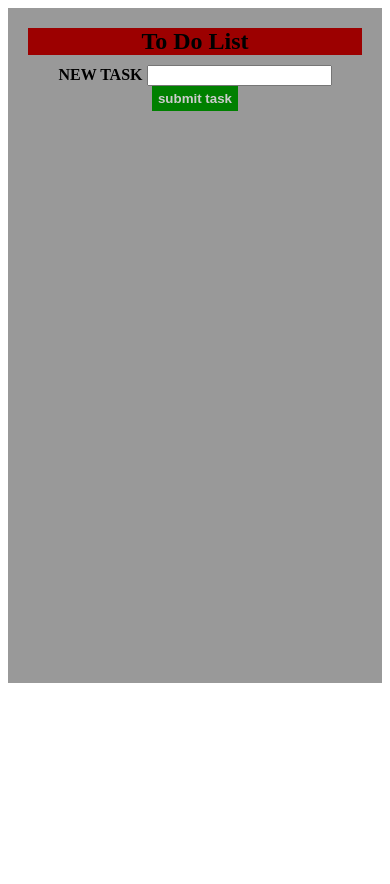
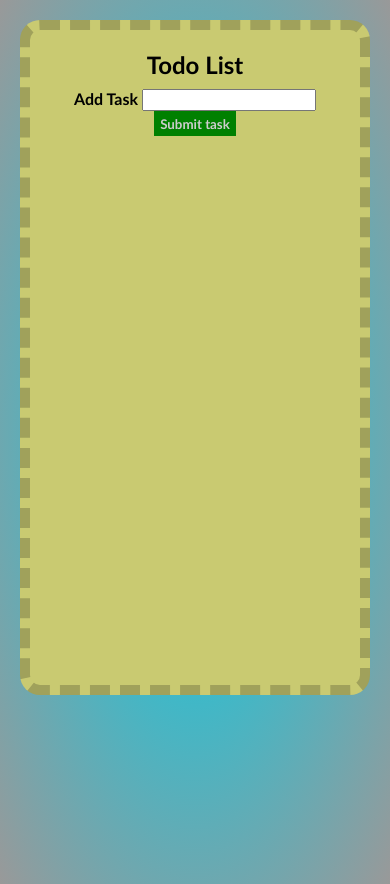
Before and after one commit to jonnred/todo-list-, a plain HTML site: page todolist.html in a window 390 px wide. Before the commit the page ends 860 px from the top, so only its background shows below. Drawn offline with Linux system fonts and the light colour scheme.

```diff
--- a/style.css
+++ b/style.css
@@ -1,13 +1,16 @@
 *{
     box-sizing: border-box;
+    font-family: 'Trebuchet MS', 'Lucida Sans Unicode', 'Lucida Grande', 'Lucida Sans', Arial, sans-serif;
 }
 body{
     height:100vh;
+    margin: 20px;
+    background: radial-gradient(rgb(2, 205, 231) , #999) ;
 }
 .header{
     font-size:24px;
     font-weight: 900;
-    background-color: rgb(156, 0, 0);
+
 }
 #task-list{
     max-width: 400px;
@@ -26,7 +29,7 @@ body{
     color: white;
     border:none;
     cursor: pointer;
-    padding:5px
+    padding:5px;
 }
 #task-list button:hover{
     background-color: rgb(156, 0, 0);
@@ -37,22 +40,23 @@ body{
     align-self: center;
     margin:auto;
     padding: 20px;
-    background-color: #999;
+    background-color: rgb(201, 202, 113);
     height: auto;
     min-height: 80vh;
+    border-radius: 20px;
+    border: 10px dashed rgb(160, 161, 91);
 }
 .outer-section{
-
 }
 .content{
-    background-color: #999;
+
 }
 .remove-btn{
     float: right;
 }
 .list{
     max-width: 300px;
-    border-bottom: 1px dashed #333;
+    border-bottom: 1px dashed #777;
 }
 .new-task{
     margin: 10px 0;
--- a/todolist.html
+++ b/todolist.html
@@ -14,12 +14,12 @@
     <section class="outer-section">
         <section class='inner-section'>
             <div class="title header">
-                To Do List
+                Todo List
             </div>
             <div class="new-task">
-                <label for="task">NEW TASK</label>
+                <label for="task">Add Task</label>
                 <input type="text" id="add-task" required>
-                <button id="submit-btn">submit task</button>
+                <button id="submit-btn">Submit task</button>
             </div>
             <div class="content">
                 <ol id='task-list'>
```
